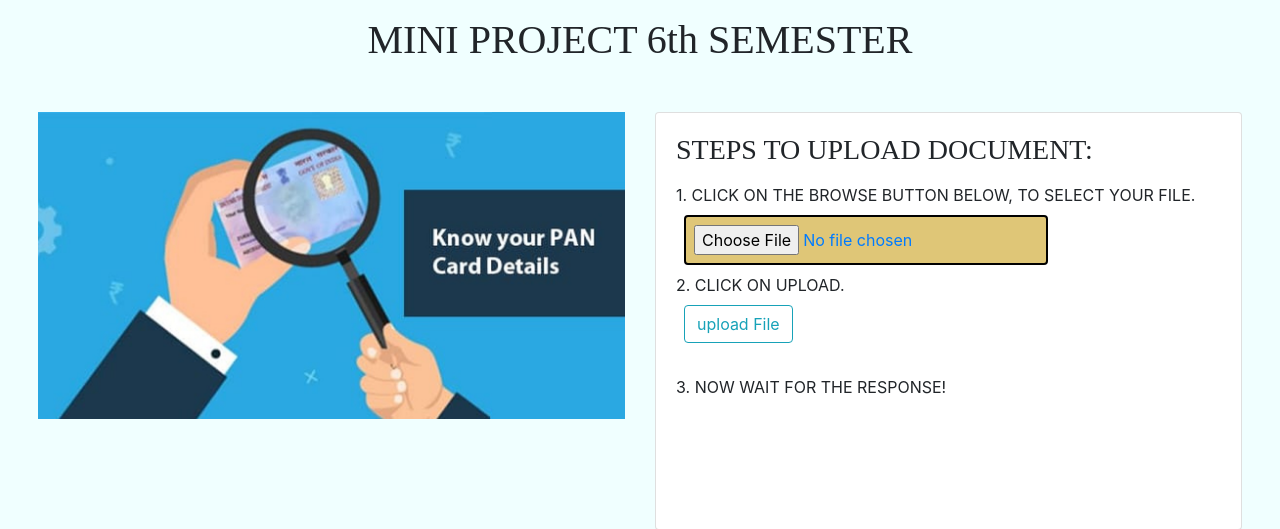
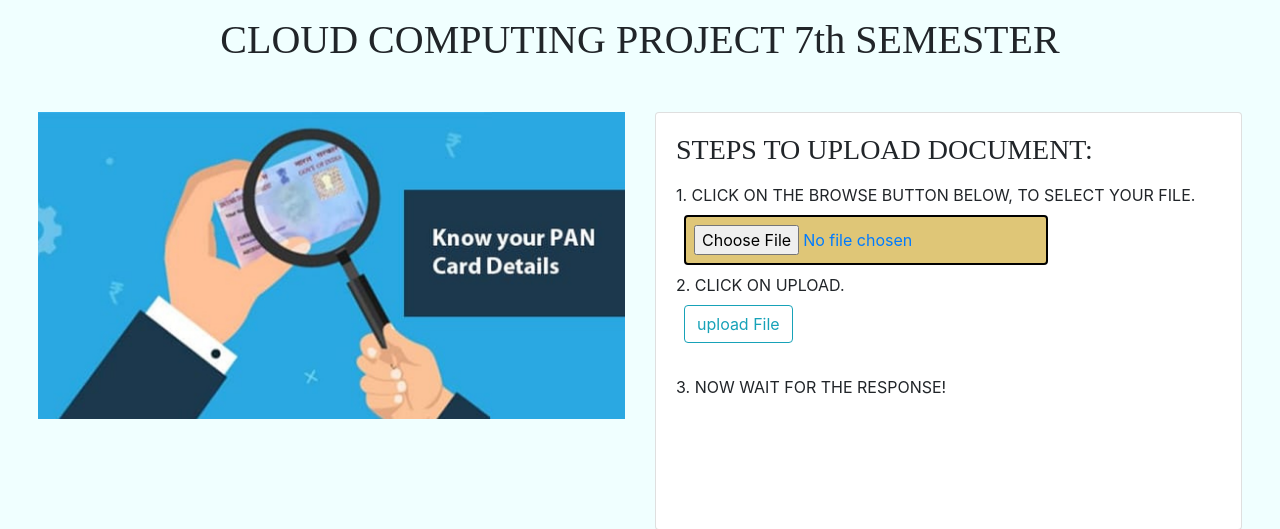
Before and after one commit to masoomkonwar/cloud-computing-project, a Django app: page / in a window 1280 px wide. Shown: the top 529 px of the page. Run offline with Django 3.2, Linux system fonts and the light colour scheme; some libraries are stand-ins or nearby versions.

Commit message:
commit 123

```diff
--- a/uploadapp/templates/index.html
+++ b/uploadapp/templates/index.html
@@ -10,7 +10,7 @@
     <body style="background: azure;">
       <div class="container-fluid">
         <div class="row m-3 justify-content-center" style=" font-family: 'Times New Roman', Times, serif; height: 10vh;">
-            <h1> MINI PROJECT 6th SEMESTER</h1>
+            <h1> CLOUD COMPUTING PROJECT 7th SEMESTER</h1>
         </div>
 
        <div class="row m-2 justify-content-center" style="height: 60vh;">
```
